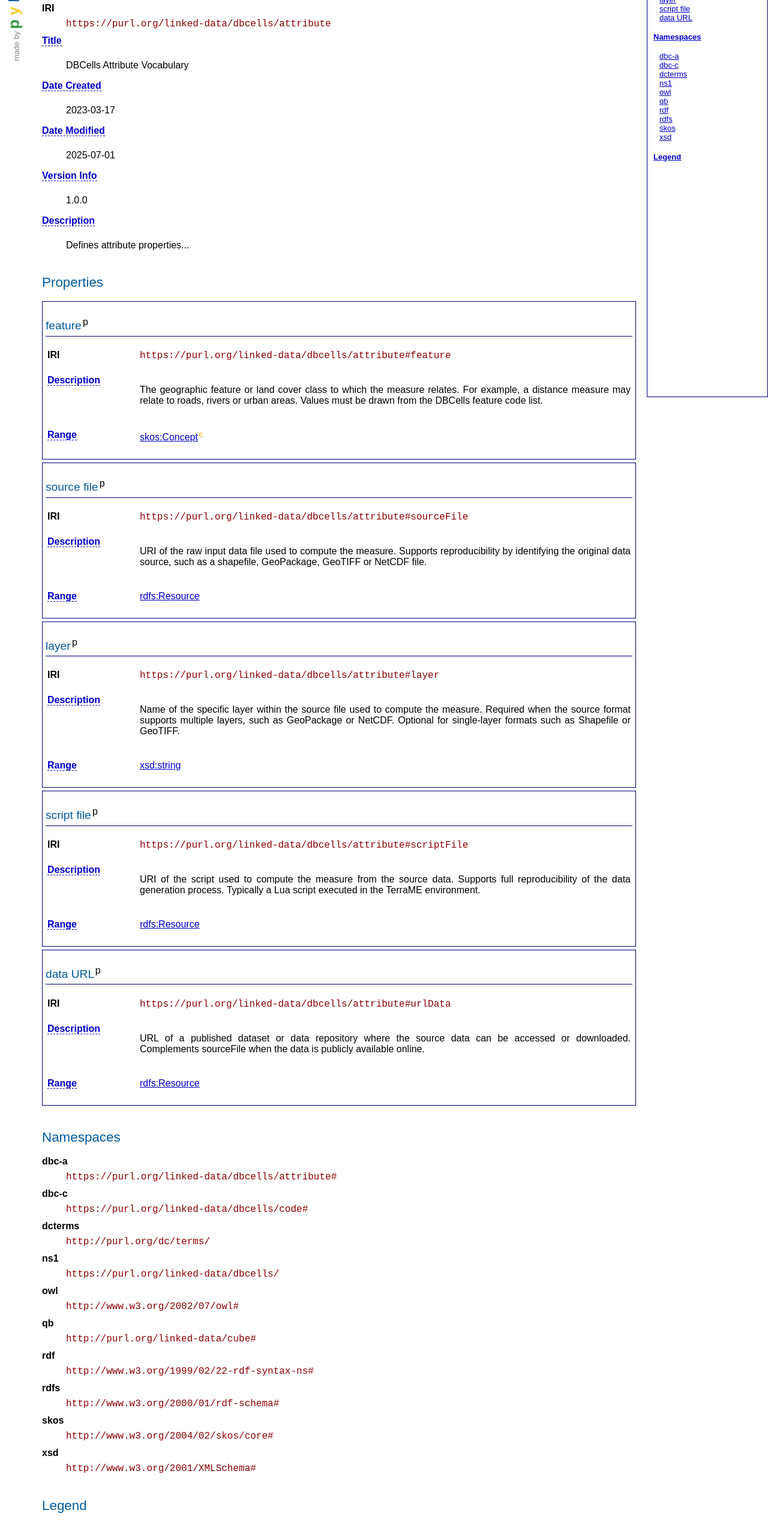
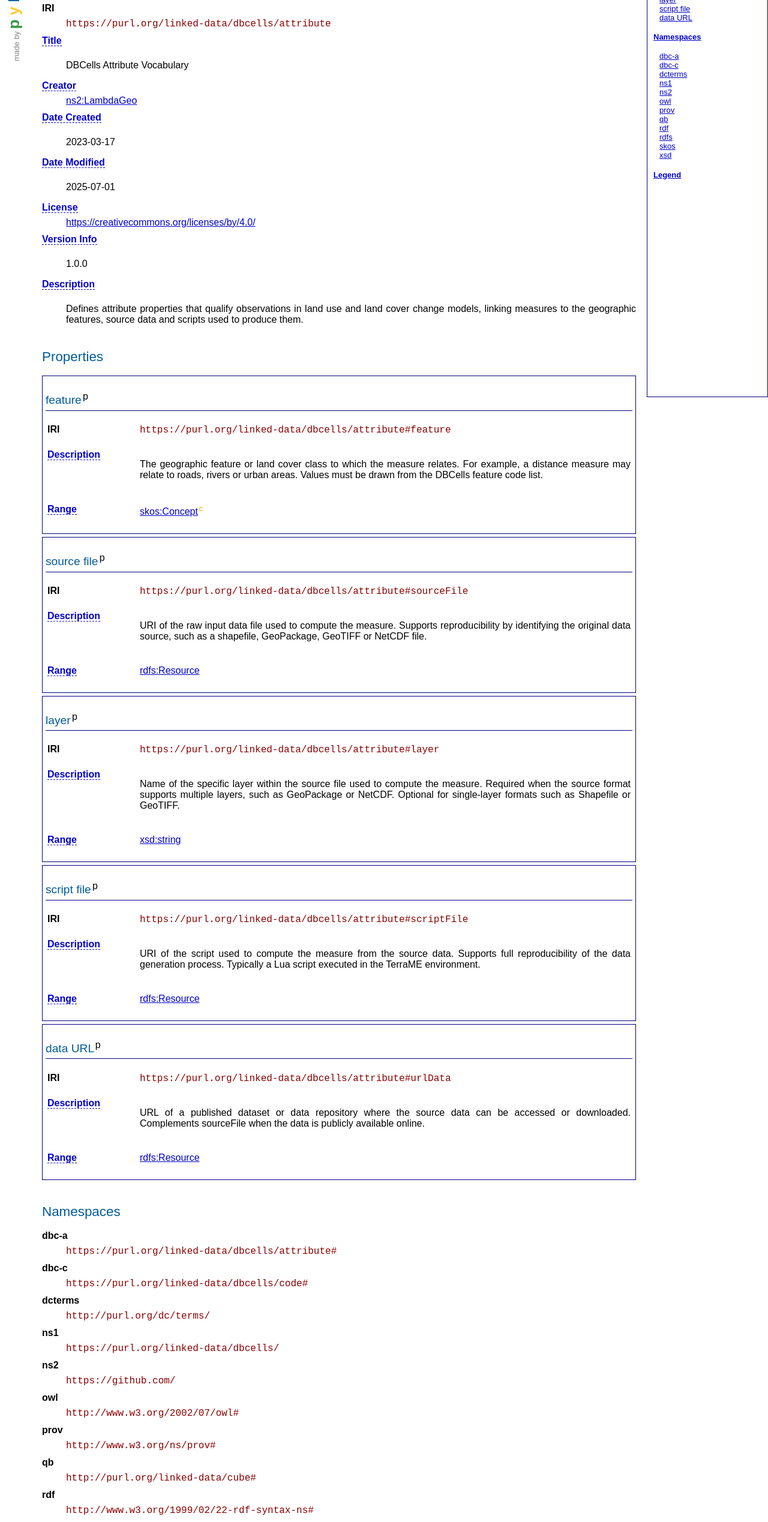
Before and after one commit to LambdaGeo/dbcells-ontology, a plain HTML site: page attribute/index.html in a window 1280 px wide. Shown: the part 160-2697 px from the top of the page at 60% size. Drawn offline with Linux system fonts and the light colour scheme.

Commit message:
docs: regenerate from 4e6d6dc751948bfb29b73621cacd595e4d8e9b66 4e6d6dc751948bfb29b73621cacd595e4d8e9b66

```diff
--- a/attribute/index.html
+++ b/attribute/index.html
@@ -278,6 +278,11 @@ code{
     "@type": [
       "https://schema.org/DefinedTermSet"
     ],
+    "https://schema.org/creator": [
+      {
+        "@id": "https://github.com/LambdaGeo"
+      }
+    ],
     "https://schema.org/dateCreated": [
       {
         "@type": "http://www.w3.org/2001/XMLSchema#date",
@@ -293,7 +298,12 @@ code{
     "https://schema.org/description": [
       {
         "@language": "en",
-        "@value": "Defines attribute properties..."
+        "@value": "Defines attribute properties that qualify observations in land use and land cover change models, linking measures to the geographic features, source data and scripts used to produce them."
+      }
+    ],
+    "https://schema.org/license": [
+      {
+        "@id": "https://creativecommons.org/licenses/by/4.0/"
       }
     ],
     "https://schema.org/name": [
@@ -328,6 +338,14 @@ code{
           </div>
           <div>
             <dt>
+              <a class="hover_property" href="http://purl.org/dc/terms/creator" title="An entity responsible for making the resource. Defined in DCMI Metadata Terms">Creator</a>
+            </dt>
+            <dd>
+              <a href="https://github.com/LambdaGeo">ns2:LambdaGeo</a>
+            </dd>
+          </div>
+          <div>
+            <dt>
               <a class="hover_property" href="http://purl.org/dc/terms/created" title="Date of creation of the resource. Defined in DCMI Metadata Terms">Date Created</a>
             </dt>
             <dd><p>2023-03-17</p></dd>
@@ -340,6 +358,14 @@ code{
           </div>
           <div>
             <dt>
+              <a class="hover_property" href="http://purl.org/dc/terms/license" title="A legal document giving official permission to do something with the resource. Defined in DCMI Metadata Terms">License</a>
+            </dt>
+            <dd>
+              <a href="https://creativecommons.org/licenses/by/4.0/">https://creativecommons.org/licenses/by/4.0/</a>
+            </dd>
+          </div>
+          <div>
+            <dt>
               <a class="hover_property" href="http://www.w3.org/2002/07/owl#versionInfo" title="The annotation property that provides version information for an ontology or another OWL construct. Defined in The OWL 2 Schema vocabulary (OWL 2)">Version Info</a>
             </dt>
             <dd><p>1.0.0</p></dd>
@@ -348,7 +374,7 @@ code{
             <dt>
               <a class="hover_property" href="http://purl.org/dc/terms/description" title="An account of the resource. Defined in DCMI Metadata Terms">Description</a>
             </dt>
-            <dd><p>Defines attribute properties...</p></dd>
+            <dd><p>Defines attribute properties that qualify observations in land use and land cover change models, linking measures to the geographic features, source data and scripts used to produce them.</p></dd>
           </div>
         </dl>
       </div>
@@ -512,9 +538,17 @@ code{
           <dd>
             <code>https://purl.org/linked-data/dbcells/</code>
           </dd>
+          <dt id="ns2">ns2</dt>
+          <dd>
+            <code>https://github.com/</code>
+          </dd>
           <dt id="owl">owl</dt>
           <dd>
             <code>http://www.w3.org/2002/07/owl#</code>
+          </dd>
+          <dt id="prov">prov</dt>
+          <dd>
+            <code>http://www.w3.org/ns/prov#</code>
           </dd>
           <dt id="qb">qb</dt>
           <dd>
@@ -608,7 +642,13 @@ code{
               <a href="#ns1">ns1</a>
             </li>
             <li>
+              <a href="#ns2">ns2</a>
+            </li>
+            <li>
               <a href="#owl">owl</a>
+            </li>
+            <li>
+              <a href="#prov">prov</a>
             </li>
             <li>
               <a href="#qb">qb</a>
```
Also changed, not shown: index.html (+8 -2 lines).
